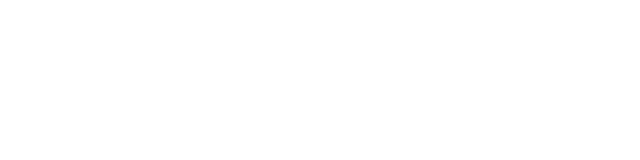
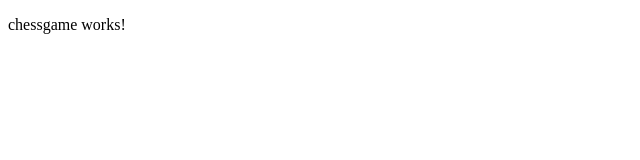
Before and after one commit to andrebrunner/chessGame, an Angular app: page / in a window 1280 px wide. Shown: the top 160 px of the page, without its empty margins (0-640 px from the left). Built offline with nearby package versions, Linux system fonts and the light colour scheme.

Commit message:
Initial Commit

```diff
--- a/src/app/app.component.html
+++ b/src/app/app.component.html
@@ -0,0 +1 @@
+<app-chessgame></app-chessgame>
--- a/src/app/app.module.ts
+++ b/src/app/app.module.ts
@@ -2,10 +2,12 @@
 import { BrowserModule } from '@angular/platform-browser';
 
 import { AppComponent } from './app.component';
+import { ChessgameComponent } from './chessgame/chessgame.component';
 
 @NgModule({
   declarations: [
-    AppComponent
+    AppComponent,
+    ChessgameComponent
   ],
   imports: [
     BrowserModule
--- /dev/null
+++ b/src/app/chessgame/chessgame.component.html
@@ -0,0 +1 @@
+<p>chessgame works!</p>
--- /dev/null
+++ b/src/app/chessgame/chessgame.component.ts
@@ -0,0 +1,15 @@
+import { Component, OnInit } from '@angular/core';
+
+@Component({
+  selector: 'app-chessgame',
+  templateUrl: './chessgame.component.html',
+  styleUrls: ['./chessgame.component.css']
+})
+export class ChessgameComponent implements OnInit {
+
+  constructor() { }
+
+  ngOnInit(): void {
+  }
+
+}
```
Also changed, not shown: src/app/chessgame/chessgame.component.css (added), 1 other file (tests, documents, lock files or other folders).
